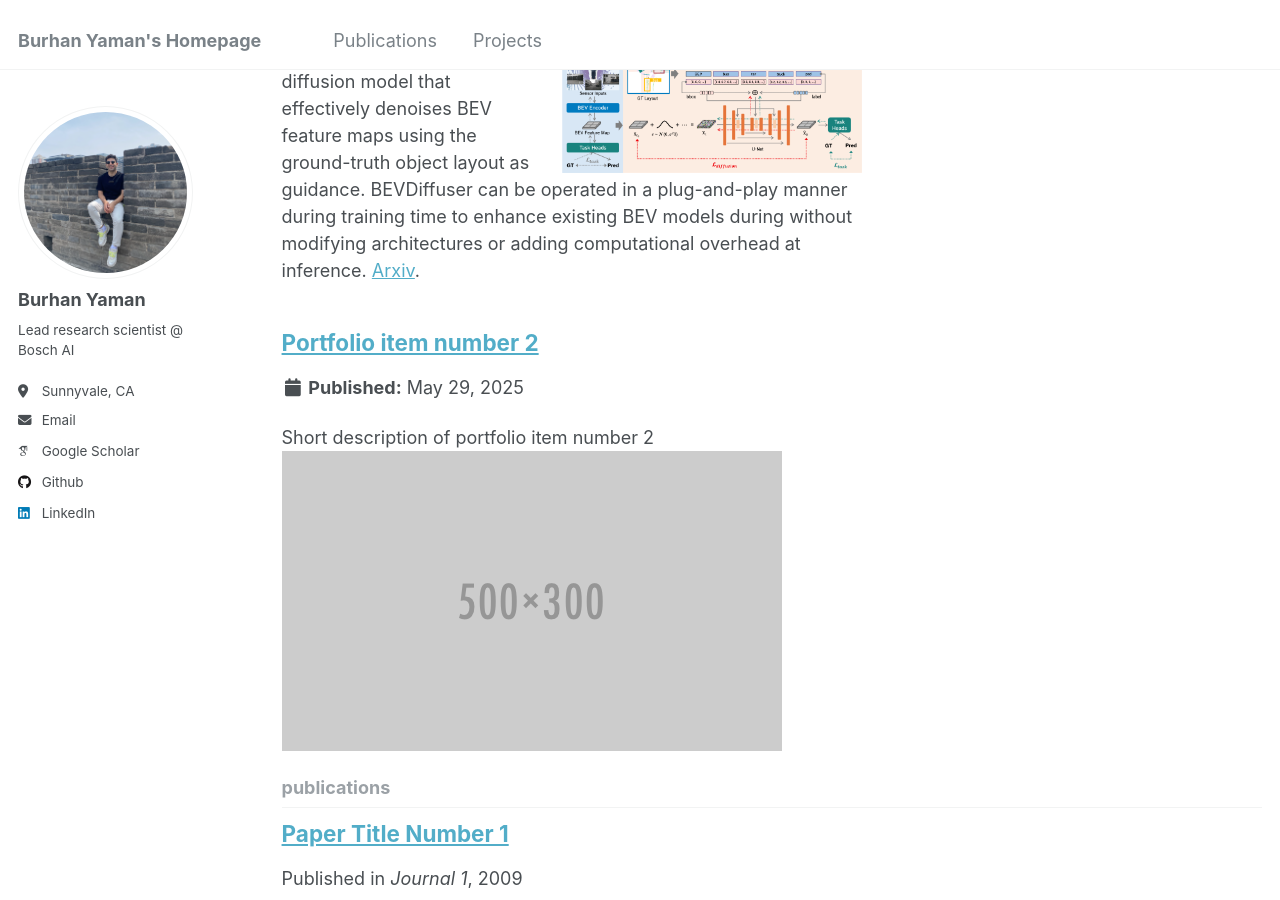
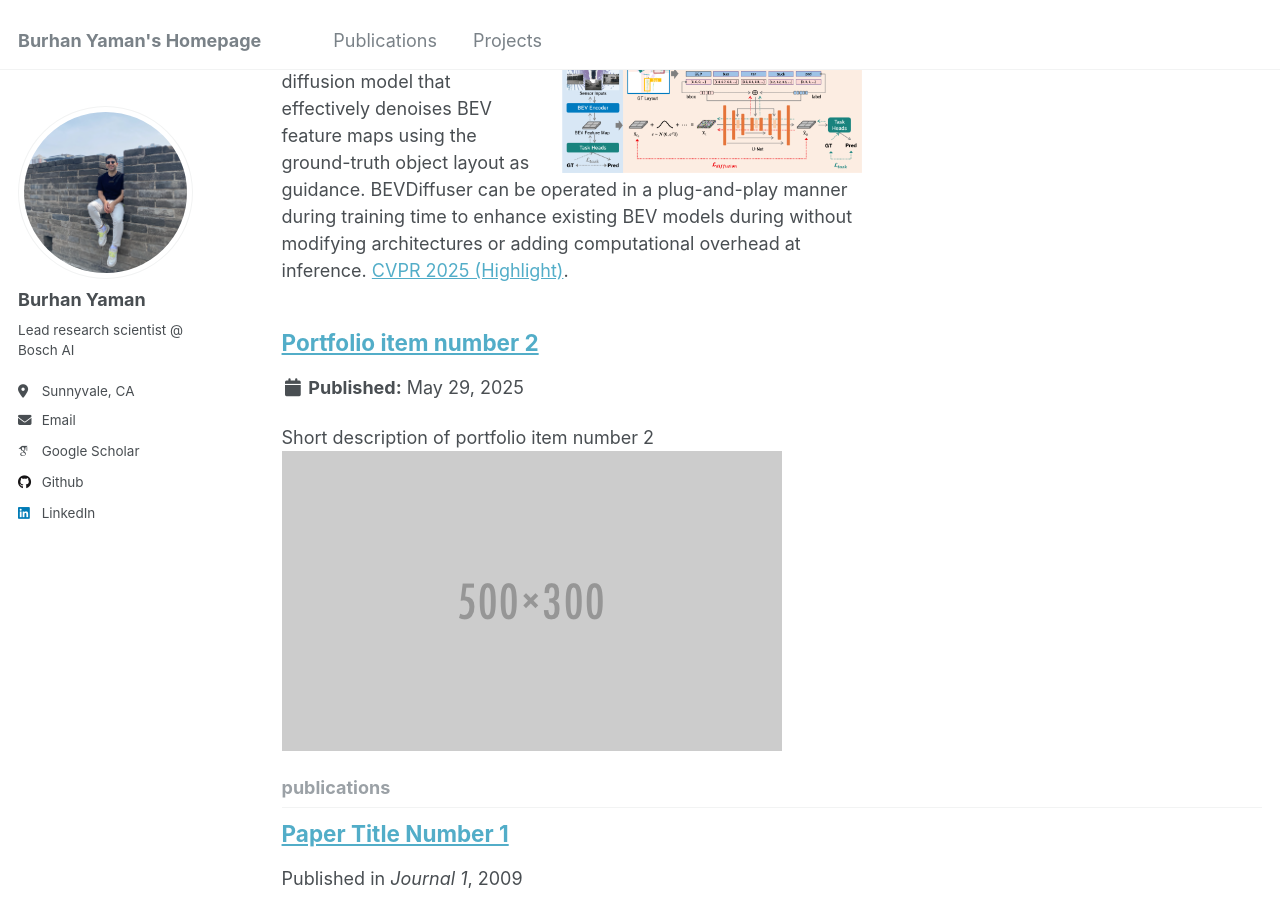
Before and after one commit to byaman14/byaman14.github.io, a Jekyll site: the page built from _pages/collection-archive.html, in a window 1280 px wide and 900 px high, scrolled down 309 px. Built offline with Jekyll 4.4.1, drawn with Linux system fonts in a browser that asks for light colours; some web fonts are replaced.

Commit message:
Update portfolio-1.md

```diff
--- a/_portfolio/portfolio-1.md
+++ b/_portfolio/portfolio-1.md
@@ -4,7 +4,7 @@ permalink: /portfolio/
 ---
 ### BEVDiffuser: Plug-and-Play Diffusion Models
 ![Illustration of MTA](/images/bevdiffuser.png){: .align-right width="300px"} BEVDiffuser is a novel diffusion model that effectively denoises BEV feature maps using the ground-truth object layout as guidance.
-BEVDiffuser can be operated in a plug-and-play manner during training time to enhance existing BEV models during without modifying architectures or adding computational overhead at inference. [Arxiv](https://arxiv.org/pdf/2502.19694).
+BEVDiffuser can be operated in a plug-and-play manner during training time to enhance existing BEV models during without modifying architectures or adding computational overhead at inference. [CVPR 2025 (Highlight)](https://arxiv.org/pdf/2502.19694).
 
 ### MTA: Multimodal Task Alignment
 ![Illustration of MTA](/images/mta.png){: .align-right width="300px"} MTA is  a novel multimodal task alignment framework that boosts BEV perception and captioning.
```
